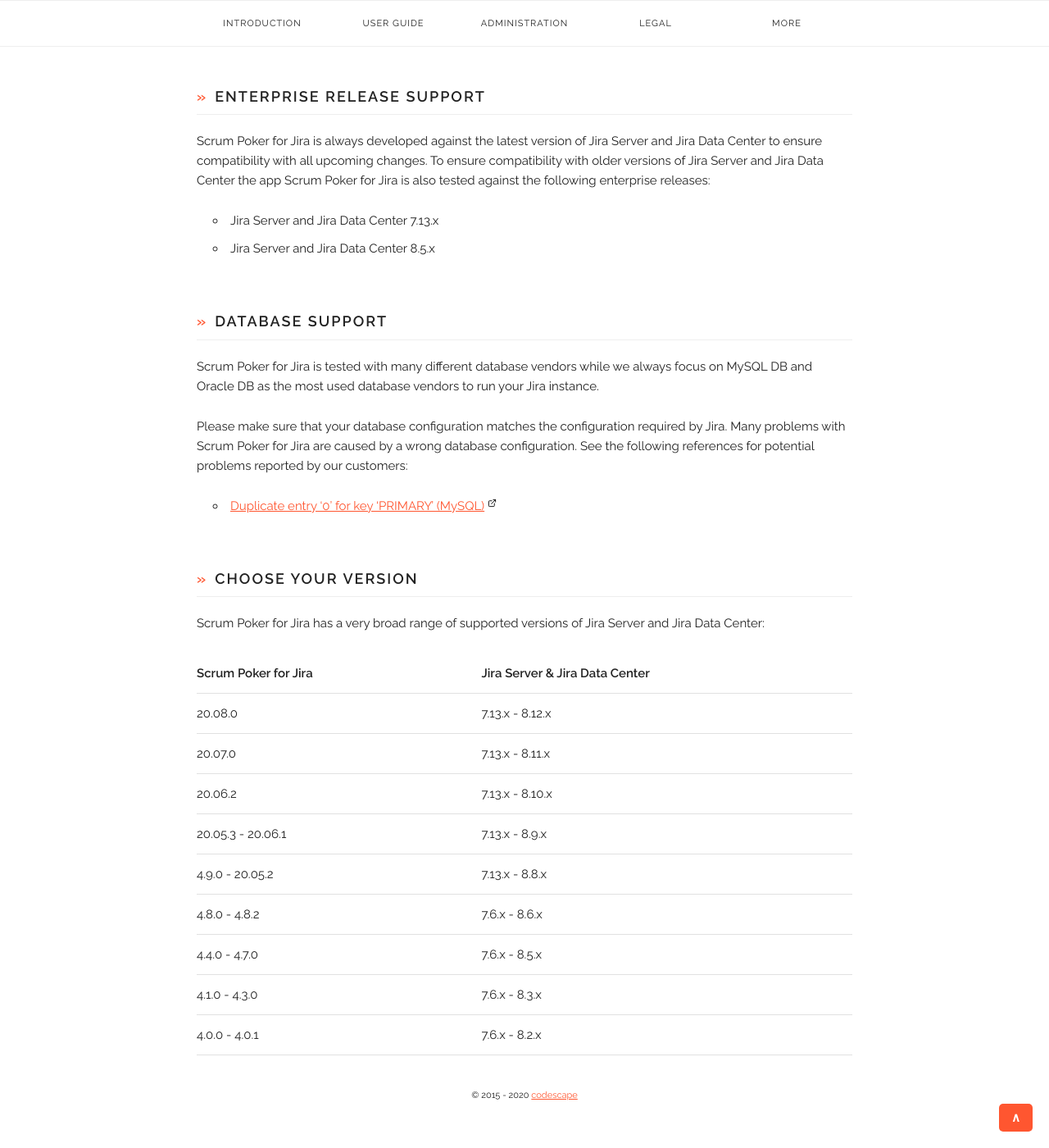
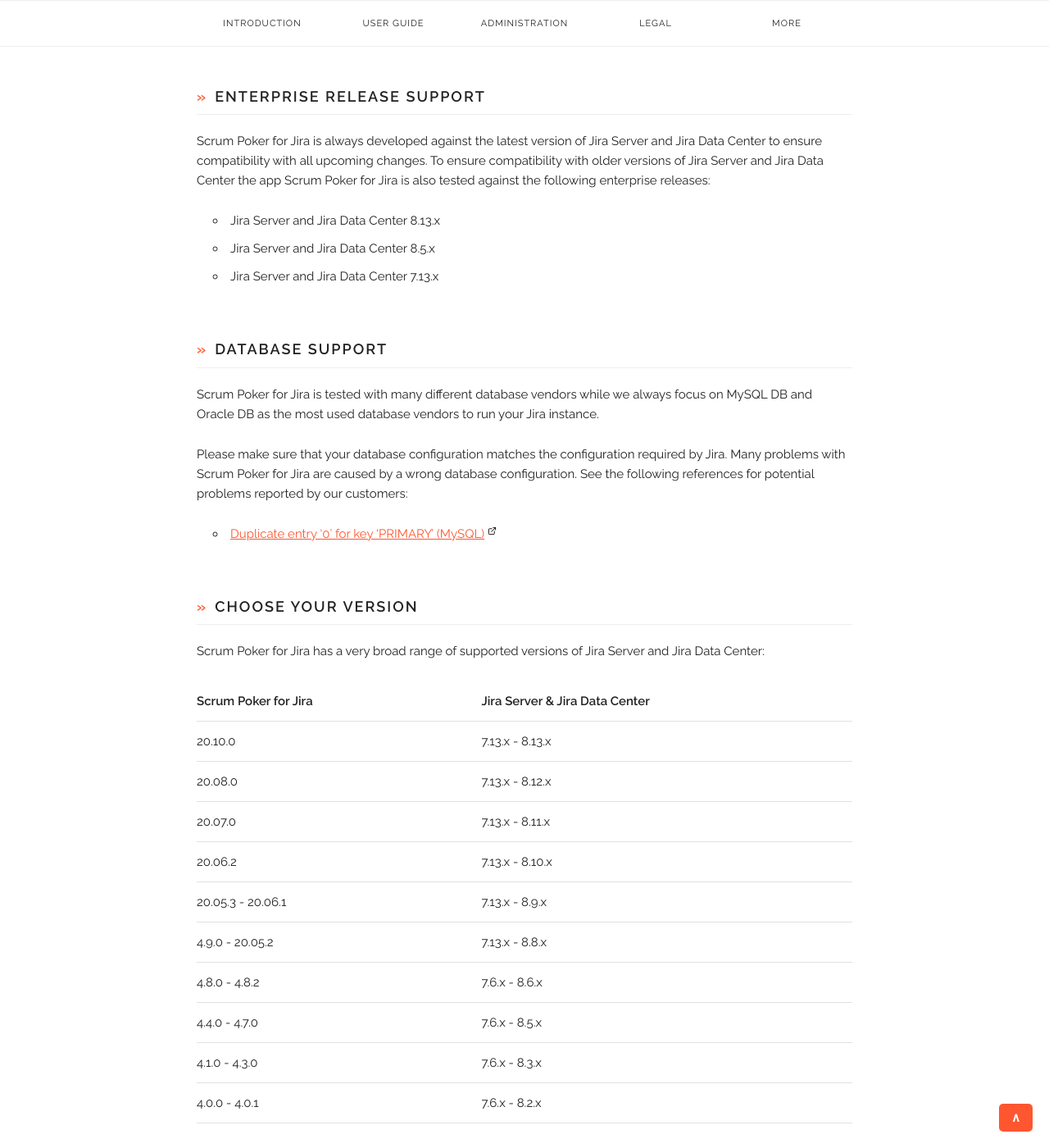
Before and after one commit to codescape/jira-scrum-poker, a Jekyll site: the page built from docs/compatibility-matrix.md, in a window 1280 px wide and 1400 px high, scrolled down 763 px. Shown: the whole window at 82% size. Built offline with Jekyll 4.4.1, drawn with Linux system fonts in a browser that asks for light colours; nearby versions of some CDN libraries.

Commit message:
chore: release version 20.10.0

```diff
--- a/docs/compatibility-matrix.md
+++ b/docs/compatibility-matrix.md
@@ -19,8 +19,9 @@
 Scrum Poker for Jira is always developed against the latest version of Jira Server and Jira Data Center to ensure compatibility with all upcoming changes.
 To ensure compatibility with older versions of Jira Server and Jira Data Center the app Scrum Poker for Jira is also tested against the following enterprise releases:
 
+* Jira Server and Jira Data Center 8.13.x
+* Jira Server and Jira Data Center 8.5.x
 * Jira Server and Jira Data Center 7.13.x
-* Jira Server and Jira Data Center 8.5.x
 
 ### Database support
 
@@ -38,6 +39,7 @@
 
 | Scrum Poker for Jira | Jira Server & Jira Data Center |
 | -------------------- | ------------------------------ |
+| 20.10.0              | 7.13.x - 8.13.x                |
 | 20.08.0              | 7.13.x - 8.12.x                |
 | 20.07.0              | 7.13.x - 8.11.x                |
 | 20.06.2              | 7.13.x - 8.10.x                |
--- a/pom.xml
+++ b/pom.xml
@@ -5,7 +5,7 @@
 
     <groupId>de.codescape.jira.plugins</groupId>
     <artifactId>scrum-poker</artifactId>
-    <version>20.08.0</version>
+    <version>20.10.0</version>
     <packaging>atlassian-plugin</packaging>
 
     <name>Scrum Poker for Jira</name>
```
Also changed, not shown: docs/changelog.md.
